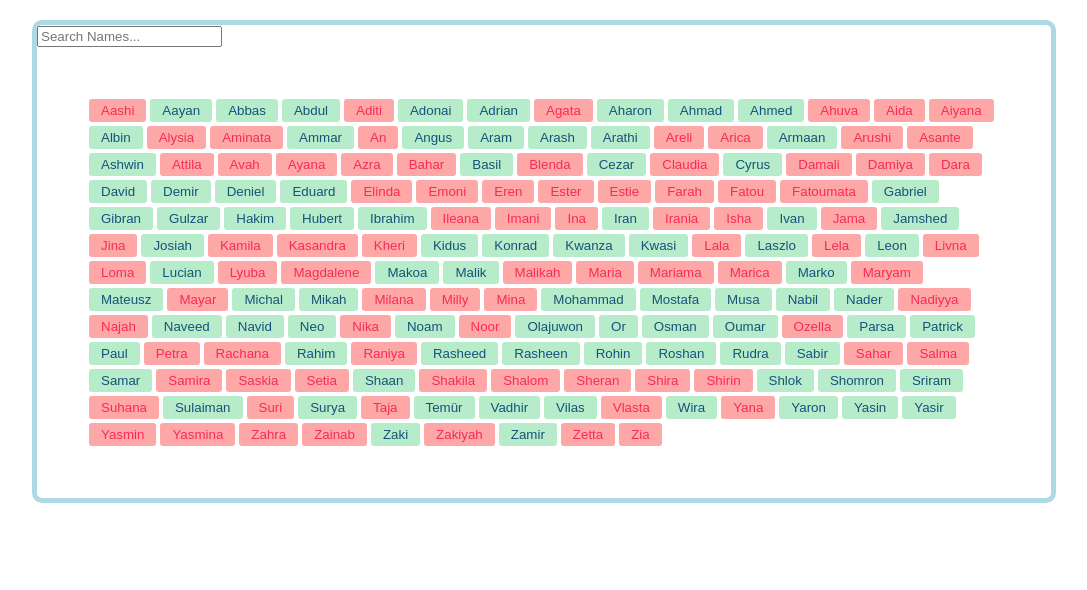
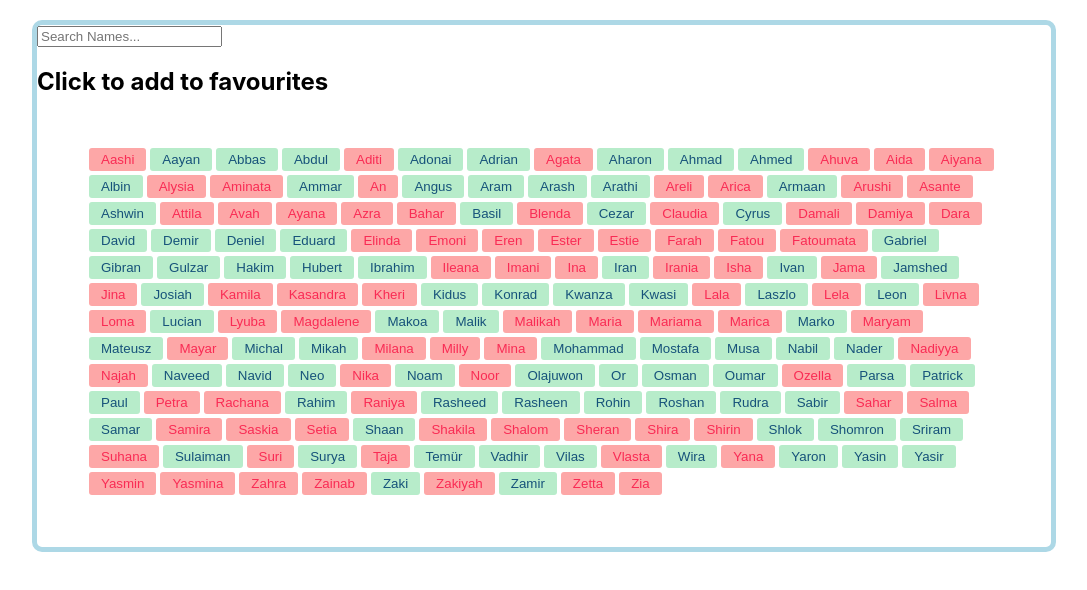
Before and after one commit to Jontas77/baby-names-react, a React (Create React App) app: page / in a window 1280 px wide. Shown: the top 590 px of the page, without its empty margins (96-1183 px from the left). Built offline with nearby package versions, Linux system fonts and the light colour scheme.

Commit message:
Worked on Level 3

```diff
--- a/src/App.js
+++ b/src/App.js
@@ -4,6 +4,7 @@ import BabyNamesData from "./data/babyNamesData.json";
 //Import Components
 import SearchBar from "./components/SearchBar";
 import Favourites from "./components/Favourites";
+import FavList from "./components/FavouriteList";
 
 const App = () => {
   const [search, setSearch] = useState("");
@@ -20,6 +21,7 @@ const App = () => {
   return (
     <div className="container">
       <SearchBar nameList={BabyNamesData} search={search} handleChange={handleChange} />
+      <FavList nameList={BabyNamesData} />
       <Favourites nameList={BabyNamesData} search={search} />
     </div>
   );
--- a/src/components/FavouriteList.js
+++ b/src/components/FavouriteList.js
@@ -1,11 +1,28 @@
-import React from 'react'
+import React, { useState } from "react";
+import BabyNamesList from "./BabyNamesList";
 
-const FavouriteList = () => {
-    return (
-        <div>
-            FavouriteList
-        </div>
-    );
+const FavouriteList = ({ nameList }) => {
+  const [list, setList] = useState([]);
+
+  const addListedNames = nameList.filter((baby) => list.includes(baby.id));
+
+  const removeFromList = (id) => {
+    setList(list.filter((babyId) => id !== babyId));
+  };
+
+  const containNames = list.length > 0;
+
+  return (
+    <div className="list">
+      <h2>{containNames ? "Favourites" : "Click to add to favourites"}</h2>
+      {containNames && (
+        <>
+          <BabyNamesList list={addListedNames} addFavourite={removeFromList} />
+          <hr />
+        </>
+      )}
+    </div>
+  );
 };
 
 export default FavouriteList;
```
